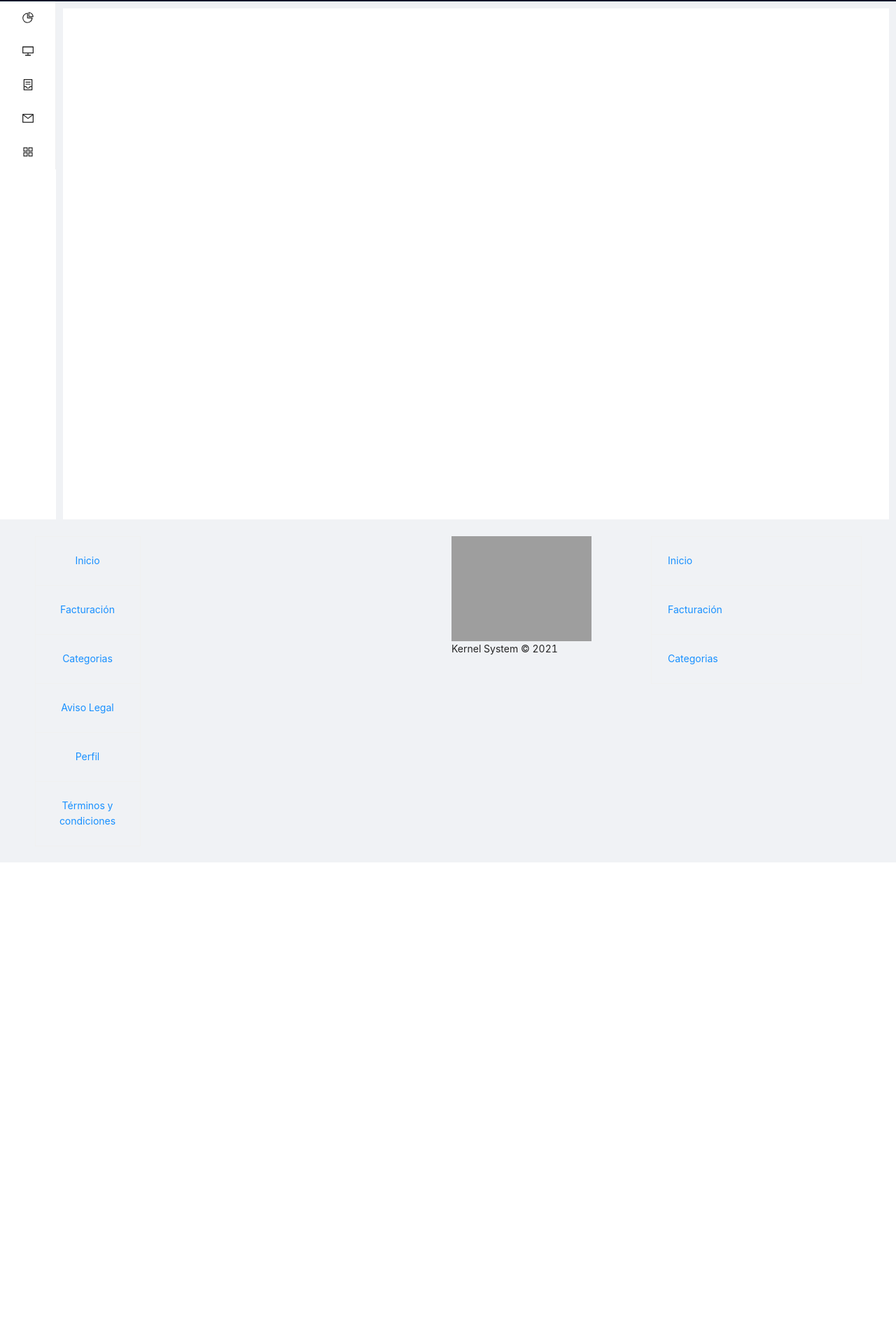
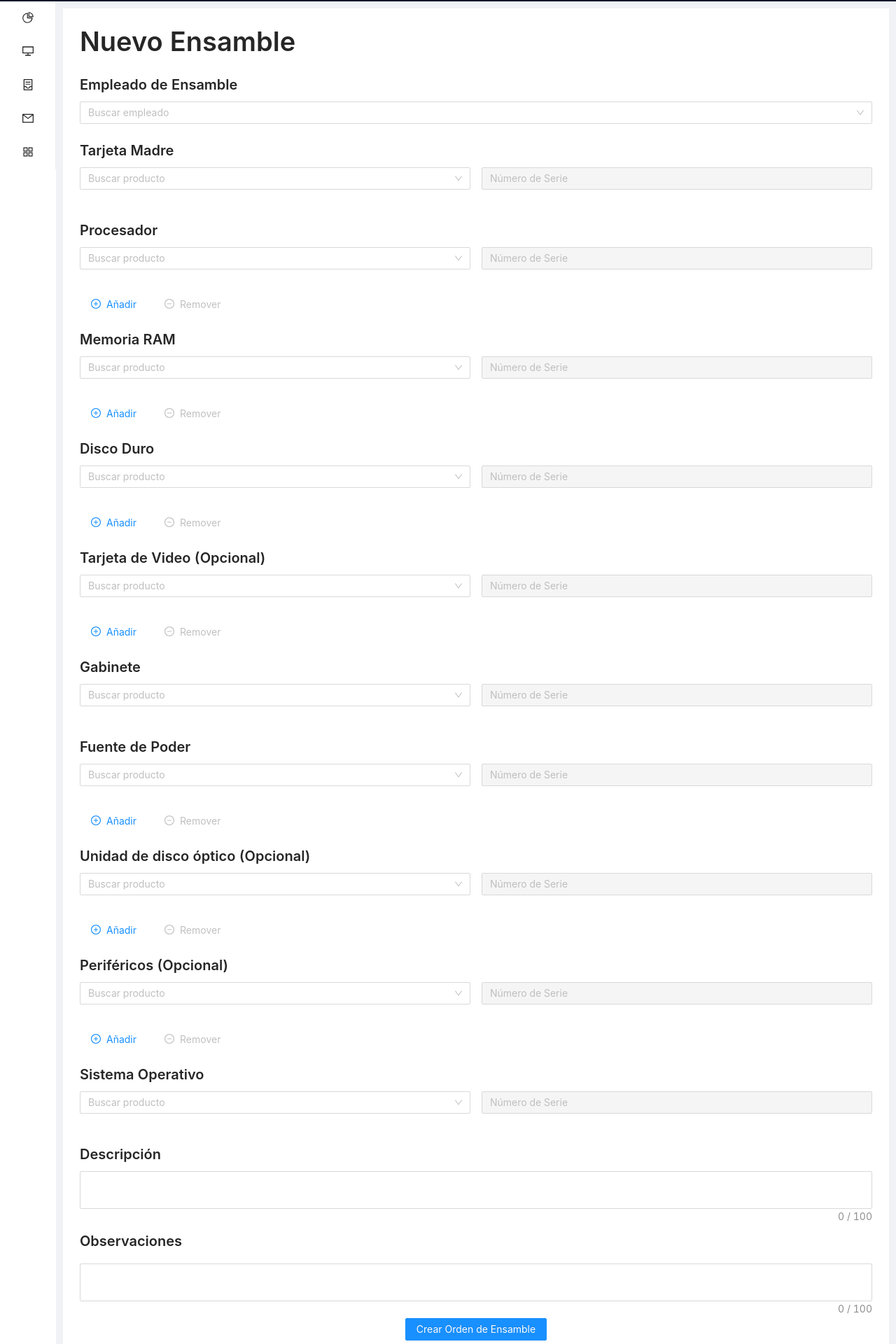
Before and after one commit to Kernel-System/kernel-system-app, a React (Create React App) app: page /ensambles/1 in a window 1280 px wide. Shown: the part 62-1982 px from the top of the page at 70% size. Before the commit the page ends 1294 px from the top, so only its background shows below. Built offline with nearby package versions, Linux system fonts and the light colour scheme; grey boxes are pictures that could not be loaded.

Commit message:
feat: agregar funcionalidad a layaout agregar_ensambles

```diff
--- a/src/App.js
+++ b/src/App.js
@@ -2,11 +2,11 @@ import { Route, Switch } from 'react-router';
 import asyncComponent from './hoc/asyncComponent';
 import Home from './pages/Home';
 import Login from './pages/Login';
+import Ensambles from './pages/ensamble/Ensambles';
+import AgregarEnsambles from './pages/ensamble/AgregarEnsambles';
 
 import './App.css';
 import Layout from './pages/Layout';
-//import Table from "./components/table/GenericTable";
-import List from './components/list/EnsambleList';
 
 //import Summary from './components/table/Summary';
 
@@ -15,19 +15,27 @@ const asyncForgotPassword = asyncComponent(() =>
 );
 
 const App = () => {
-  const lista = [
-    {
-      folio: 'EJEMPLO FOLIO1',
-      fechaorden: '01/01/2020',
-      descripcion: 'Para el ingeniero chiludo 1',
-      estado: 'Creado',
-    },
-    {
-      folio: 'EJEMPLO FOLIO2',
-      fechaorden: '02/01/2020',
-      descripcion: 'Para el cliente chiludo 2',
-      estado: 'En ensamble',
-    },
+  const listaProductos = [
+    [
+      {
+        idComponenteEnsamble: '1',
+        codigo: '1',
+        descripcion: 'Tarjeta Madre 1',
+        nota: '',
+        cantidad: 1,
+        series: { idSerieComponente: '1', serie: '00001' },
+      },
+    ],
+    [
+      {
+        idComponenteEnsamble: '2',
+        codigo: '2',
+        descripcion: 'Disco Duro 1',
+        nota: '',
+        cantidad: 1,
+        series: { idSerieComponente: '2', serie: '00002' },
+      },
+    ],
   ];
   return (
     <Layout>
@@ -39,9 +47,14 @@ const App = () => {
           exact
           component={asyncForgotPassword}
         />
-        <Route path='/ejemplo' exact>
-          <List list={lista} />
-        </Route>
+        <Route path='/ensambles' exact component={Ensambles}></Route>
+        <Route
+          path='/ensambles/nuevo'
+          exact
+          component={AgregarEnsambles}
+        ></Route>
+        <Route path='/ensambles/:id' exact component={AgregarEnsambles}></Route>
+        <Route path='/ejemplo' exact></Route>
       </Switch>
     </Layout>
   );
--- a/src/components/ensamble/AddProduct/index.js
+++ b/src/components/ensamble/AddProduct/index.js
@@ -1,47 +1,91 @@
-import { Select, Input, Button, Typography, Space, Row, Col } from 'antd';
+import { Select, Input, Button, Typography, Space, Row, Col, Form } from 'antd';
 import { PlusCircleOutlined, MinusCircleOutlined } from '@ant-design/icons';
+import { useState } from 'react';
 import useBreakpoint from 'antd/lib/grid/hooks/useBreakpoint';
 const { Option } = Select;
 const { Title } = Typography;
 
-const Index = ({ titulo, puesto }) => {
+const Index = ({ titulo, isNeeded, noAdd, tag, onChanged }) => {
   const breakpoint = useBreakpoint();
+  const [filas, setFilas] = useState([
+    {
+      id: 0,
+      codigo: '',
+      cantidad: 0,
+      descripcion: '',
+    },
+  ]);
 
-  const onChange = (value) => {
-    console.log(`selected ${value}`);
+  const pushFila = () => {
+    const rows = JSON.parse(JSON.stringify(filas));
+    rows.push({
+      id: rows.length,
+      codigo: '',
+      cantidad: 0,
+      descripcion: '',
+    });
+    setFilas(rows);
   };
 
-  const onBlur = () => {
-    console.log('blur');
+  const popFila = () => {
+    const rows = JSON.parse(JSON.stringify(filas));
+    rows.pop();
+    onChanged(rows, tag);
+    setFilas(rows);
   };
 
-  const onFocus = () => {
-    console.log('focus');
+  const changeProduct = (id, value, descripcion) => {
+    const rows = JSON.parse(JSON.stringify(filas));
+    rows[id] = {
+      id: id,
+      codigo: value,
+      cantidad: 0,
+      descripcion: descripcion,
+    };
+    onChanged(rows, tag);
+    setFilas(rows);
   };
 
-  const onSearch = (val) => {
-    console.log('search:', val);
-  };
   return (
     <div style={{ marginBottom: '20px' }}>
-      <Title level={4}>{titulo}</Title>
-      <Row gutter={[16, 24]} style={{ marginBottom: '10px' }}>
+      <Title level={4}>
+        {isNeeded === false ? `${titulo} (Opcional)` : `${titulo}`}
+      </Title>
+      {filas.map((fila) => (
+        <Row key={fila.id} gutter={[16, 24]} style={{ marginBottom: '10px' }}>
           <Col className='gutter-row' span={breakpoint.lg ? 12 : 24}>
+            <Form.Item
+              name={`${titulo}${fila.id}`}
+              rules={[
+                isNeeded === false
+                  ? { required: false }
+                  : {
+                      required: true,
+                      message: `Asigna un(a) ${titulo.toLowerCase()}`,
+                    },
+              ]}
+            >
               <Select
                 showSearch
+                key={fila.id}
                 style={{ width: '100%' }}
                 placeholder='Buscar producto'
                 optionFilterProp='children'
-            onChange={onChange}
-            onFocus={onFocus}
-            onBlur={onBlur}
-            onSearch={onSearch}
+                onChange={(value, index) =>
+                  changeProduct(fila.id, value, index.children)
+                }
+                //onFocus={onFocus}
+                //onBlur={onBlur}
+                //onSearch={onSearch}
                 filterOption={(input, option) =>
-              option.children.toLowerCase().indexOf(input.toLowerCase()) >= 0
+                  option.children.toLowerCase().indexOf(input.toLowerCase()) >=
+                  0
                 }
               >
-            <Option value='jack'>Jack</Option>
+                <Option value='Codigo1'>Objeto 1</Option>
+                <Option value='Codigo2'>Objeto 2</Option>
               </Select>
+            </Form.Item>
           </Col>
           <Col className='gutter-row' span={breakpoint.lg ? 12 : 24}>
             <Input
@@ -51,19 +95,27 @@ const Index = ({ titulo, puesto }) => {
             />
           </Col>
         </Row>
+      ))}
+      {noAdd === true ? null : (
         <Space align='center'>
-        <Button type='link' icon={<PlusCircleOutlined />} onClick>
+          <Button
+            type='link'
+            icon={<PlusCircleOutlined />}
+            onClick={() => pushFila()}
+          >
             Añadir
           </Button>
           <Button
             type='link'
             icon={<MinusCircleOutlined />}
             danger
-          disabled={true}
+            disabled={filas.length === 1 ? true : false}
+            onClick={() => popFila()}
           >
             Remover
           </Button>
         </Space>
+      )}
     </div>
   );
 };
--- /dev/null
+++ b/src/pages/ensamble/AgregarEnsambles/index.js
@@ -0,0 +1,195 @@
+import AddProduct from 'components/ensamble/AddProduct';
+import { useState } from 'react';
+import { Typography, Input, Space, Button, Form, Select } from 'antd';
+const { Title } = Typography;
+const { TextArea } = Input;
+const { Option } = Select;
+
+const Index = () => {
+  const [list, setList] = useState({
+    descripcion: '',
+    observaciones: '',
+    empleado_orden: '',
+    productos: {
+      //{ codigo: '', cantidad: 0, descripcion: '' }
+      tarjeta_madre: [],
+      procesador: [],
+      ram: [],
+      disco_duro: [],
+      tarjeta_video: [],
+      gabinete: [],
+      fuente_poder: [],
+      disco_optico: [],
+      perifericos: [],
+      sistema_operativo: [],
+    },
+  });
+
+  const changeProducts = (element, title) => {
+    const lista = JSON.parse(JSON.stringify(list));
+    lista.productos[title] = element;
+    setList(JSON.parse(JSON.stringify(lista)));
+  };
+
+  const changeElements = (value, title) => {
+    const lista = JSON.parse(JSON.stringify(list));
+    lista[title] = value;
+    setList(JSON.parse(JSON.stringify(lista)));
+  };
+
+  const onFinish = () => {
+    console.log('Success:', list);
+  };
+
+  const onFinishFailed = (errorInfo: any) => {
+    console.log('Failed:', errorInfo);
+  };
+
+  return (
+    <Form
+      name='basic'
+      initialValues={{ remember: true }}
+      onFinish={onFinish}
+      onFinishFailed={onFinishFailed}
+    >
+      <Title>Nuevo Ensamble</Title>
+      <Title level={4}>Empleado de Ensamble</Title>
+      <Form.Item
+        name='ensamblador asignado'
+        rules={[
+          {
+            required: true,
+            message: `Asigna un Empleado`,
+          },
+        ]}
+      >
+        <Select
+          showSearch
+          style={{ width: '100%' }}
+          placeholder='Buscar empleado'
+          optionFilterProp='children'
+          //onChange={onChange}
+          //onFocus={onFocus}
+          onChange={(value) => {
+            changeElements(value, 'empleado_orden');
+          }}
+          //onSearch={onSearch}
+          filterOption={(input, option) =>
+            option.children.toLowerCase().iOf(input.toLowerCase()) >= 0
+          }
+        >
+          <Option value='RFC 1'>Juan</Option>
+          <Option value='RFC 2'>Pedro</Option>
+        </Select>
+      </Form.Item>
+      <AddProduct
+        titulo='Tarjeta Madre'
+        tag='tarjeta_madre'
+        noAdd={true}
+        onChanged={changeProducts}
+      />
+      <AddProduct
+        titulo='Procesador'
+        tag='procesador'
+        onChanged={changeProducts}
+      />
+      <AddProduct titulo='Memoria RAM' tag='ram' onChanged={changeProducts} />
+      <AddProduct
+        titulo='Disco Duro'
+        tag='disco_duro'
+        onChanged={changeProducts}
+      />
+      <AddProduct
+        titulo='Tarjeta de Video'
+        tag='tarjeta_video'
+        isNeeded={false}
+        onChanged={changeProducts}
+      />
+      <AddProduct
+        titulo='Gabinete'
+        tag='gabinete'
+        noAdd={true}
+        onChanged={changeProducts}
+      />
+      <AddProduct
+        titulo='Fuente de Poder'
+        tag='fuente_poder'
+        onChanged={changeProducts}
+      />
+      <AddProduct
+        titulo='Unidad de disco óptico'
+        tag='disco_optico'
+        isNeeded={false}
+        onChanged={changeProducts}
+      />
+      <AddProduct
+        titulo='Periféricos'
+        tag='perifericos'
+        isNeeded={false}
+        onChanged={changeProducts}
+      />
+      <AddProduct
+        titulo='Sistema Operativo'
+        tag='sistema_operativo'
+        noAdd={true}
+        onChanged={changeProducts}
+      />
+      <Title level={4}>Descripción</Title>
+      <Space direction='vertical' style={{ width: '100%' }}>
+        <Form.Item
+          name='descripcion'
+          rules={[
+            {
+              required: true,
+              message: `Asigna un(a) descripción`,
+            },
+          ]}
+        >
+          <TextArea
+            //value={value}
+            //placeholder='Controlled autosize'
+            onBlur={(e) => {
+              changeElements(e.target.value, 'descripcion');
+            }}
+            autoSize={{ minRows: 2, maxRows: 5 }}
+            showCount
+            maxLength={100}
+            style={{ fontSize: '20' }}
+          />
+        </Form.Item>
+        <Title level={4}>Observaciones</Title>
+        <Form.Item
+          name='observacion'
+          rules={[
+            {
+              required: false,
+            },
+          ]}
+        >
+          <TextArea
+            //value={value}
+            //placeholder='Controlled autosize'observaciones
+            onBlur={(e) => {
+              changeElements(e.target.value, 'observaciones');
+            }}
+            autoSize={{ minRows: 2, maxRows: 5 }}
+            showCount
+            maxLength={100}
+            style={{ fontSize: '20' }}
+          />
+        </Form.Item>
+      </Space>
+      <Form.Item name='boton'>
+        <Button
+          style={{ margin: '0 auto', display: 'block' }}
+          type='primary'
+          htmlType='submit'
+        >
+          Crear Orden de Ensamble
+        </Button>
+      </Form.Item>
+    </Form>
+  );
+};
+
+export default Index;
--- /dev/null
+++ b/src/pages/ensamble/Ensambles/index.js
@@ -0,0 +1,14 @@
+import EnsambleList from 'components/list/EnsambleList';
+
+const index = () => {
+  const listaEnsambles = [
+    { folio: 'Folio 001', fechaorden: '01/01/2020', estado: 'Creado' },
+  ];
+  return (
+    <div>
+      <EnsambleList list={listaEnsambles} />
+    </div>
+  );
+};
+
+export default index;
```
Also changed, not shown: src/components/list/EnsambleList/index.js (+6 -3 lines). Lines whose indentation alone changed are shown as unchanged.
